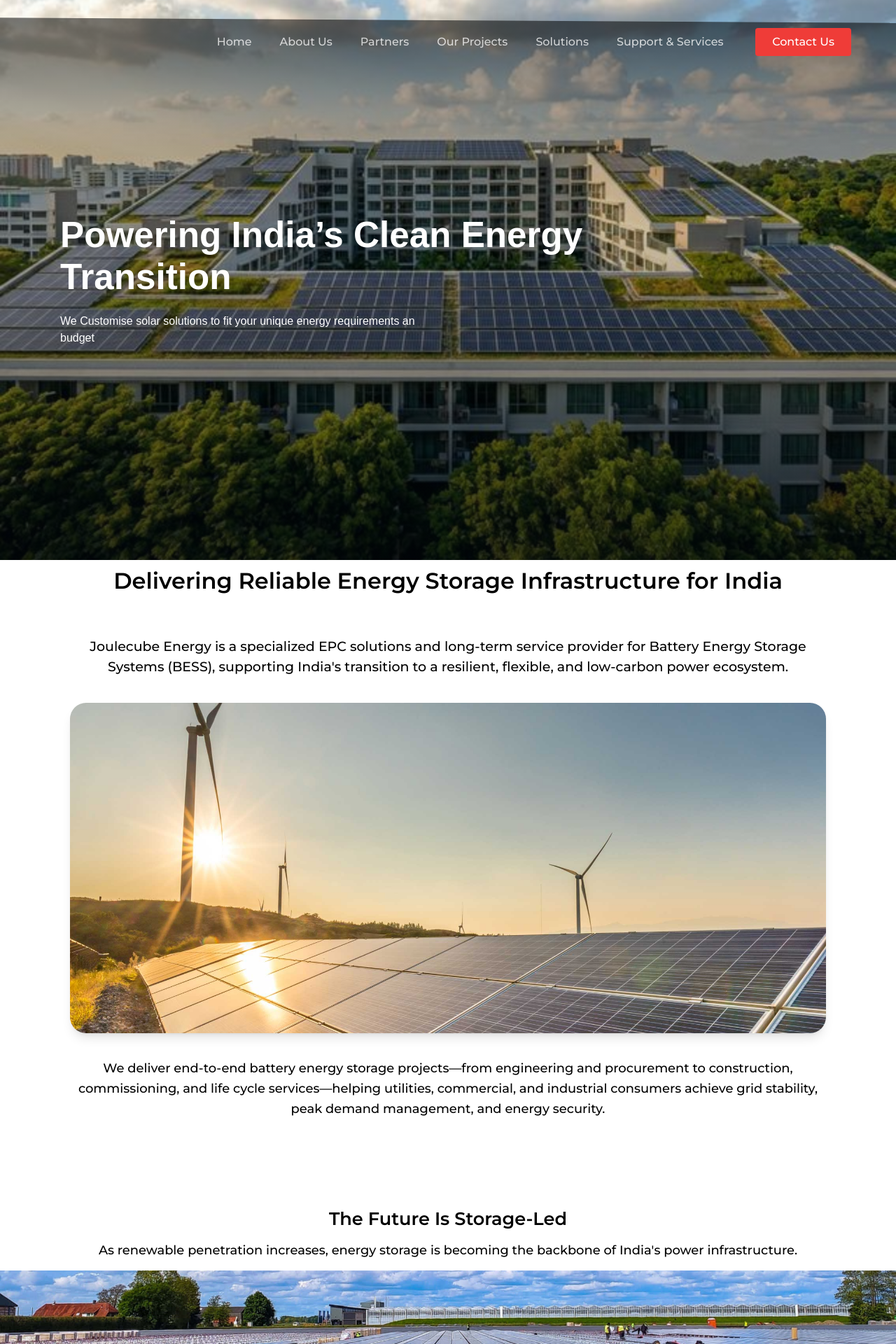
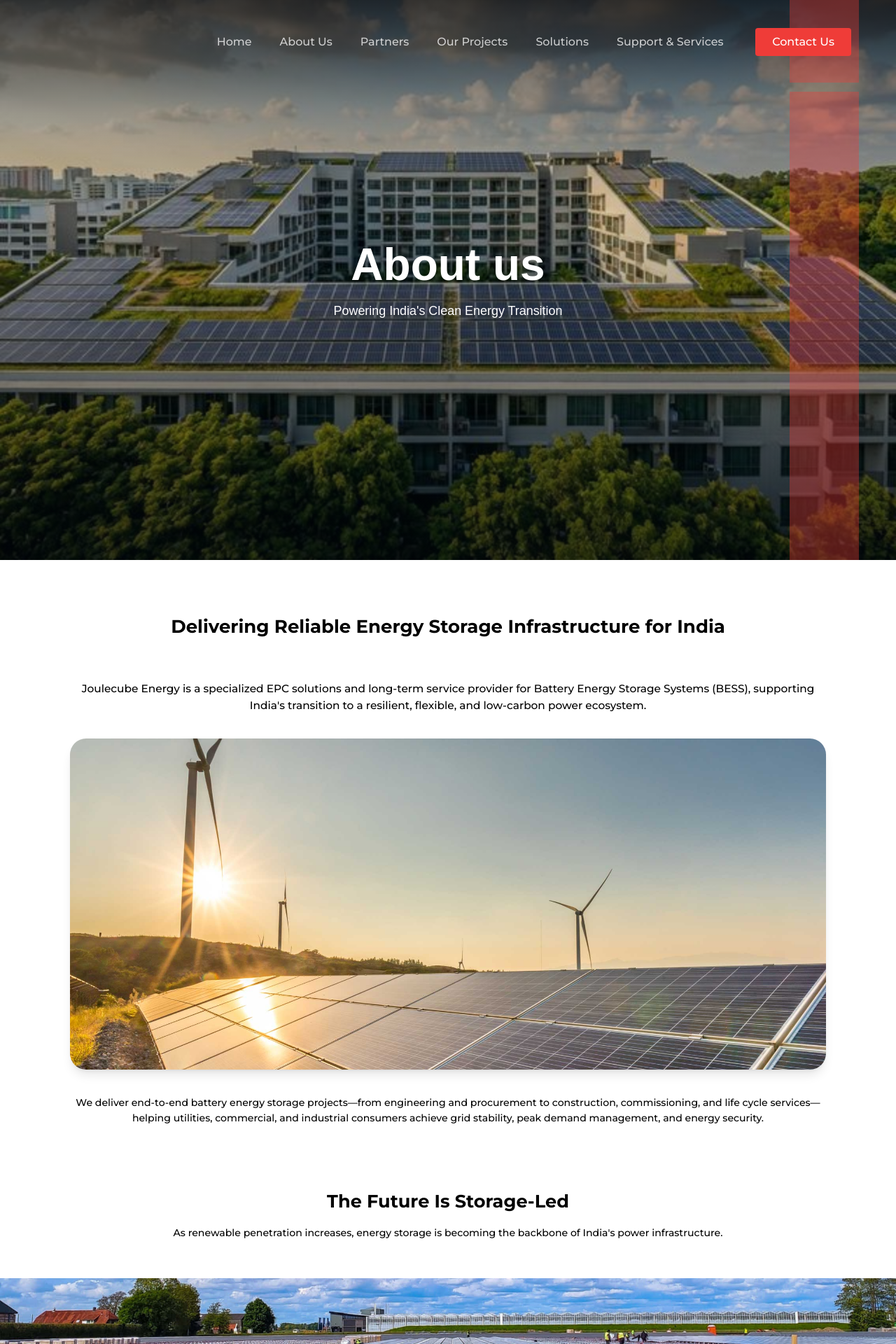
Before and after one commit to Zlaark/G-power, a Next.js app: page /about in a window 1280 px wide. Shown: the top 1920 px of the page at 70% size. Built offline with nearby package versions, Linux system fonts and the light colour scheme.

Commit message:
feat: Add new UI sections for energy management, storage, future storage, Hithium Hiner, about banners, about hero, BESS solutions, and custom battery packs.

```diff
--- a/src/sections/AboutBanner.tsx
+++ b/src/sections/AboutBanner.tsx
@@ -3,7 +3,7 @@ import Image from 'next/image';
 export const AboutBanner = () => {
     return (
         <section className="relative w-full overflow-hidden">
-            <div className="relative w-full aspect-[1920/1008]">
+            <div className="relative w-full aspect-[1989/890]">
                 <Image
                     src="/about-banner.png"
                     alt="Modern home with rooftop solar panels, battery storage units, and electric vehicle"
--- a/src/sections/AboutHero.tsx
+++ b/src/sections/AboutHero.tsx
@@ -3,7 +3,7 @@ export const AboutHero = () => {
         <section className="relative w-full h-screen min-h-[600px] max-h-[1080px] bg-[#01050A] overflow-hidden flex justify-center">
             {/* hero_bg */}
             <div
-                className="absolute left-0 right-0 top-[0px] md:top-[-34px] bottom-0"
+                className="absolute left-0 right-0 top-0 bottom-0"
                 style={{
                     background: "url('/solar-hero-bg.png')",
                     backgroundSize: 'cover',
@@ -21,91 +21,78 @@ export const AboutHero = () => {
                 }}
             />
 
-            {/* Rectangle 7 */}
+            {/* Rectangle 8 - top gradient */}
+            <div
+                className="absolute pointer-events-none"
+                style={{
+                    width: '100%',
+                    height: '300px',
+                    left: '0px',
+                    top: '0px',
+                    background: 'linear-gradient(180deg, #000000 0%, rgba(0, 0, 0, 0) 100%)',
+                    opacity: 0.79,
+                }}
+            />
+
+            {/* Red decorative bars - right side */}
             <div
                 className="absolute pointer-events-none hidden lg:block"
                 style={{
-                    width: '1107px',
-                    height: '1404px',
-                    left: '-35px',
-                    top: '0px',
-                    background: 'linear-gradient(180deg, #000000 0%, rgba(0, 0, 0, 0) 100%)',
-                    opacity: 0.54,
-                    transform: 'rotate(-90deg)',
-                    transformOrigin: 'top left'
+                    left: '88.12%',
+                    right: '4.11%',
+                    top: '0%',
+                    bottom: '0%',
+                    opacity: 0.37,
+                }}
+            >
+                {/* Top red bar */}
+                <div
+                    className="absolute"
+                    style={{
+                        left: '0%',
+                        right: '0%',
+                        top: '0%',
+                        bottom: '85.22%',
+                        background: '#EF3C38',
                     }}
                 />
-
-            {/* Rectangle 8 */}
+                {/* Bottom red bar */}
                 <div
-                className="absolute pointer-events-none hidden lg:block"
+                    className="absolute"
                     style={{
-                    width: '2022.35px',
-                    height: '300px',
-                    left: '-60px',
-                    top: '25px',
-                    background: 'linear-gradient(180deg, #000000 0%, rgba(0, 0, 0, 0) 100%)',
-                    opacity: 0.54,
-                    transform: 'rotate(0.33deg)',
-                    transformOrigin: 'top left'
+                        left: '0%',
+                        right: '0%',
+                        top: '16.4%',
+                        bottom: '0%',
+                        background: '#EF3C38',
                     }}
                 />
+            </div>
 
-            {/* Centered Content Container within 1920px max-width */}
-            <div className="absolute inset-0 max-w-[1920px] mx-auto w-full">
-                {/* Text Content Block (Frame 6) */}
-                <div className="absolute left-[20px] lg:left-[86px] top-1/2 -translate-y-1/2 flex flex-col items-start gap-[20px] pr-4">
+            {/* Centered Content */}
+            <div className="absolute inset-0 flex flex-col items-center justify-center text-center px-4">
                 <h1
-                        className="text-left text-white font-bold w-full max-w-[967px]"
+                    className="text-white font-bold"
                     style={{
                         fontFamily: "'Outfit', sans-serif",
-                            fontSize: 'clamp(26px, 4vw, 52px)',
-                            lineHeight: '1.18',
+                        fontSize: 'clamp(36px, 5vw, 72px)',
+                        lineHeight: '1.15',
                     }}
                 >
-                        Powering India’s Clean Energy Transition
+                    About us
                 </h1>
 
                 <p
-                        className="text-left text-white w-full max-w-[525px]"
+                    className="text-white mt-4"
                     style={{
                         fontFamily: "'Poppins', sans-serif",
                         fontWeight: 400,
-                            fontSize: 'clamp(12px, 1.3vw, 16px)',
+                        fontSize: 'clamp(14px, 1.4vw, 20px)',
                         lineHeight: '1.5',
                     }}
                 >
-                        We Customise solar solutions to fit your unique energy requirements an budget
+                    Powering India's Clean Energy Transition
                 </p>
-                </div>
-
-                {/* Button Block (Frame 4) - Positioned at 872px top equivalent or bottom offset */}
-                <div className="absolute left-[20px] lg:left-[86px] top-[872px] max-md:top-[auto] max-md:bottom-[100px]">
-                    <button
-                        className="flex flex-row items-center justify-center gap-[14px] bg-white rounded-[94px] cursor-pointer px-[16px]"
-                        style={{ height: '52px', minWidth: '200px' }}
-                    >
-                        <span
-                            style={{
-                                fontFamily: "'Poppins', sans-serif",
-                                fontWeight: 500,
-                                fontSize: '14px',
-                                lineHeight: '140%',
-                                color: '#13152C',
-                            }}
-                        >
-                            Talk to a BESS Expert
-                        </span>
-                        <div
-                            className="flex items-center justify-center bg-[#13152C] rounded-full flex-shrink-0"
-                            style={{ width: '36px', height: '36px' }}
-                        >
-                            <svg width="20" height="20" viewBox="0 0 20 20" fill="none" xmlns="http://www.w3.org/2000/svg" style={{ flex: 'none', order: 0, flexGrow: 0 }}>
-                                <path d="M5.83334 14.1667L14.1667 5.83333M14.1667 5.83333H7.5M14.1667 5.83333V12.5" stroke="white" strokeWidth="2" strokeLinecap="round" strokeLinejoin="round" />
-                            </svg>
-                        </div>
-                    </button>
-                </div>
             </div>
         </section>
     );
--- a/src/sections/EnergyStorage.tsx
+++ b/src/sections/EnergyStorage.tsx
@@ -3,16 +3,16 @@ import { FadeIn } from '@/components/FadeIn';
 
 export const EnergyStorage = () => {
     return (
-        <section className="relative w-full bg-white pt-[40px] md:pt-[60px] lg:pt-[10px] pb-[40px] md:pb-[60px] lg:pb-[80px] overflow-hidden">
+        <section className="relative w-full bg-white pt-[60px] md:pt-[80px] lg:pt-[80px] pb-[40px] md:pb-[60px] lg:pb-[80px] overflow-hidden">
             <div className="w-full max-w-[1920px] mx-auto px-[20px] md:px-[60px] lg:px-[100px]">
 
                 {/* Title */}
                 <FadeIn delay={100} direction="up">
                     <h2
-                        className="text-center font-semibold text-black mb-[32px] md:mb-[48px] lg:mb-[60px]"
+                        className="text-center font-bold text-black mb-[32px] md:mb-[48px] lg:mb-[60px]"
                         style={{
                             fontFamily: "'Montserrat', sans-serif",
-                            fontSize: 'clamp(17px, 2.8vw, 32px)',
+                            fontSize: 'clamp(15px, 2.2vw, 26px)',
                             lineHeight: '1.22',
                         }}
                     >
@@ -26,7 +26,7 @@ export const EnergyStorage = () => {
                         className="text-center font-medium text-black w-full mx-auto mb-[20px] md:mb-[28px] lg:mb-[36px]"
                         style={{
                             fontFamily: "'Montserrat', sans-serif",
-                            fontSize: 'clamp(12px, 1.6vw, 19px)',
+                            fontSize: 'clamp(11px, 1.2vw, 16px)',
                             lineHeight: '1.55',
                         }}
                     >
@@ -60,7 +60,7 @@ export const EnergyStorage = () => {
                         className="text-center font-medium text-black w-full mx-auto"
                         style={{
                             fontFamily: "'Montserrat', sans-serif",
-                            fontSize: 'clamp(12px, 1.4vw, 19px)',
+                            fontSize: 'clamp(11px, 1.1vw, 16px)',
                             lineHeight: '1.6',
                         }}
                     >
--- a/src/sections/FutureStorage.tsx
+++ b/src/sections/FutureStorage.tsx
@@ -5,14 +5,14 @@ export const FutureStorage = () => {
     return (
         <section className="relative w-full bg-white overflow-hidden pb-8 md:pb-10 lg:pb-0">
             {/* Text Content - sits on top of image */}
-            <div className="relative z-10 max-w-[1391px] mx-auto px-6 md:px-10 pt-8 md:pt-12 pb-6 md:pb-8 flex flex-col items-center gap-[12px]">
+            <div className="relative z-10 max-w-[1391px] mx-auto px-6 md:px-10 pt-2 md:pt-3 pb-6 md:pb-8 flex flex-col items-center gap-[12px]">
                 {/* Title */}
                 <FadeIn delay={100} direction="up">
                     <h2
-                        className="w-full text-center font-semibold text-black"
+                        className="w-full text-center font-bold text-black"
                         style={{
                             fontFamily: "'Montserrat', sans-serif",
-                            fontSize: 'clamp(19px, 2vw, 28px)',
+                            fontSize: 'clamp(18px, 2vw, 28px)',
                             lineHeight: '1.2',
                         }}
                     >
@@ -26,7 +26,7 @@ export const FutureStorage = () => {
                         className="w-full text-center font-medium text-black max-w-[1391px]"
                         style={{
                             fontFamily: "'Montserrat', sans-serif",
-                            fontSize: 'clamp(13px, 1.4vw, 22px)',
+                            fontSize: 'clamp(11px, 1.1vw, 18px)',
                             lineHeight: '34px',
                         }}
                     >
@@ -37,7 +37,7 @@ export const FutureStorage = () => {
             </div>
 
             {/* Solar Panel Image */}
-            <FadeIn delay={400} direction="up" className="relative w-full aspect-[1933/600] mt-[-10px] md:mt-[-20px] group">
+            <FadeIn delay={400} direction="up" className="relative w-full aspect-[1933/600] mt-[10px] md:mt-[16px] group">
                 <Image
                     src="/solar-panel-future.jpg"
                     alt="Large scale solar panel installation under a blue sky with clouds"
```
Also changed, not shown: src/sections/BessSolutions.tsx (+15 -15 lines), src/sections/CustomBatteryPacks.tsx (+6 -6 lines), src/sections/EnergyManagement.tsx (+6 -6 lines), src/sections/HithiumHiner.tsx (+7 -7 lines). Lines whose indentation alone changed are shown as unchanged.
